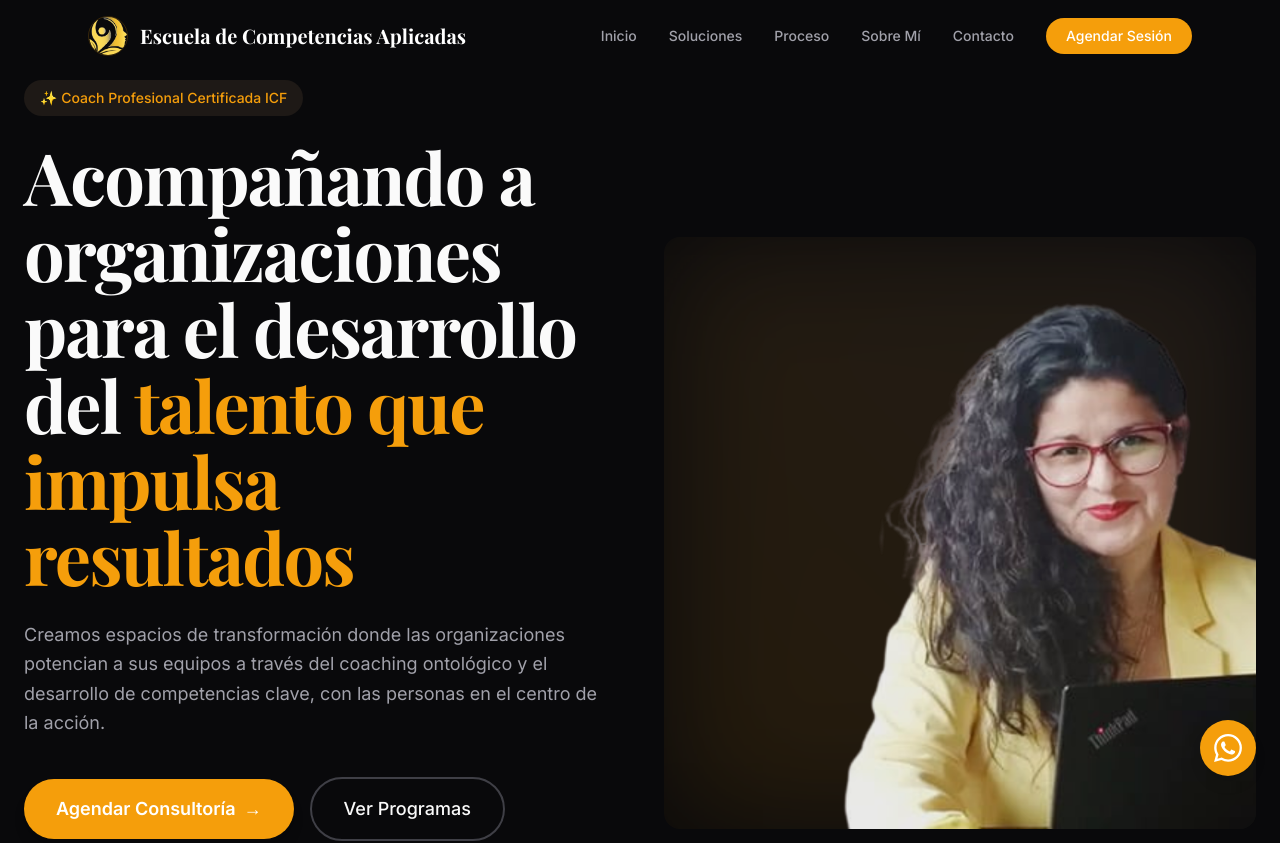
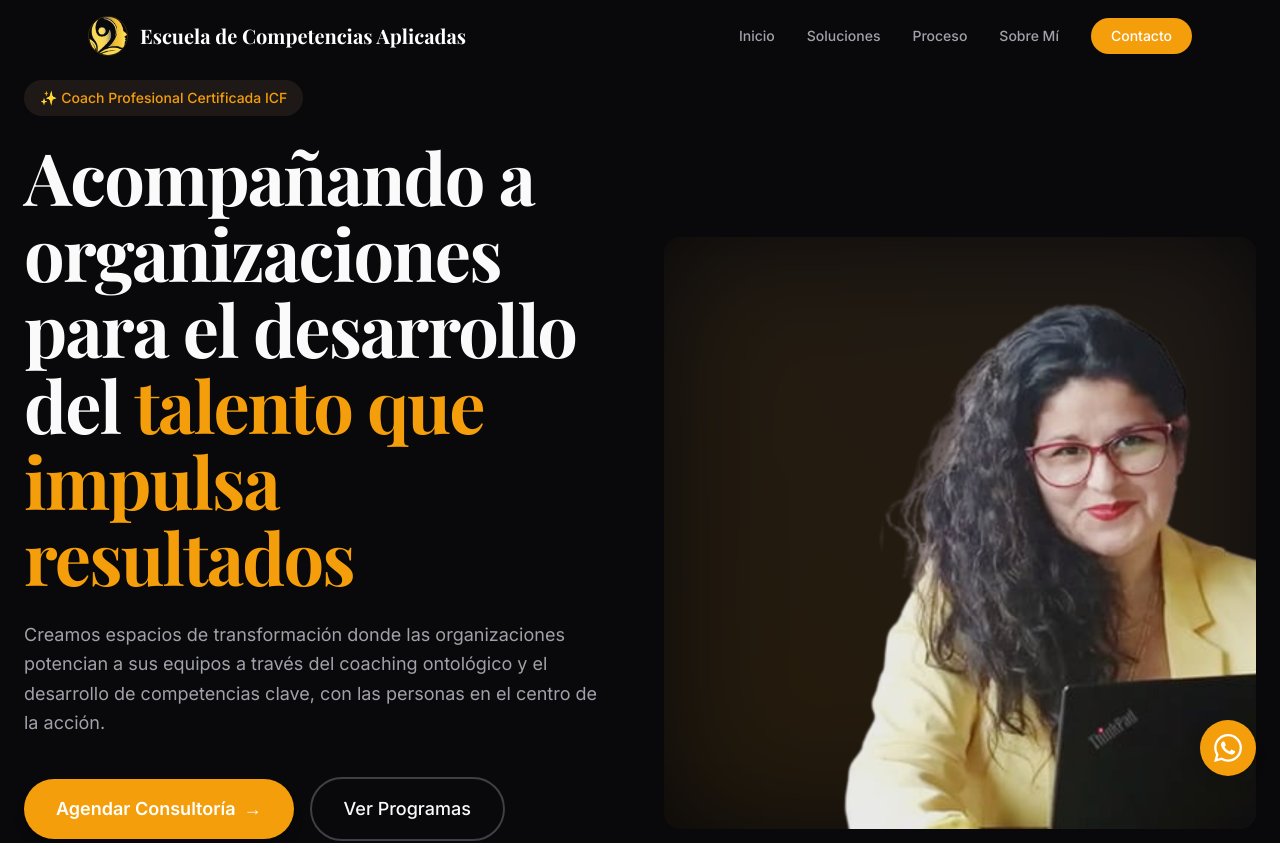
Before and after one commit to mauro6287-blip/alicia-morales-coach, a Next.js app: page / in a window 1280 px wide. Shown: the top 843 px of the page. Built offline with nearby package versions, Linux system fonts and the light colour scheme; a web font is replaced by a local one.

Commit message:
Replace Agendar Sesion button with Contacto and remove duplicate nav link

```diff
--- a/components/Header.tsx
+++ b/components/Header.tsx
@@ -8,7 +8,6 @@ const navLinks = [
     { label: "Soluciones", href: "#soluciones" },
     { label: "Proceso", href: "#como-trabajo" },
     { label: "Sobre Mí", href: "#sobre-mi" },
-    { label: "Contacto", href: "#contacto" },
 ];
 
 export default function Header() {
@@ -66,7 +65,7 @@ export default function Header() {
                         href="#contacto"
                         className="rounded-full bg-[#F59E0B] px-5 py-2 text-sm font-medium text-white transition-colors hover:bg-[#B45309]"
                     >
-                        Agendar Sesión
+                        Contacto
                     </a>
                 </nav>
 
@@ -129,7 +128,7 @@ export default function Header() {
                         onClick={() => setIsMobileMenuOpen(false)}
                         className="mt-2 w-full rounded-full bg-[#F59E0B] py-3 text-center font-medium text-white transition-colors hover:bg-[#B45309]"
                     >
-                        Agendar Sesión
+                        Contacto
                     </a>
                 </nav>
             </div>
```
